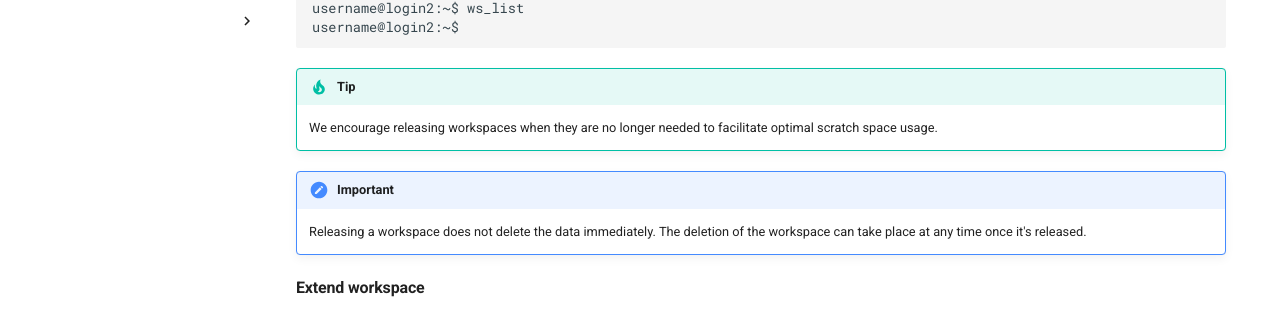
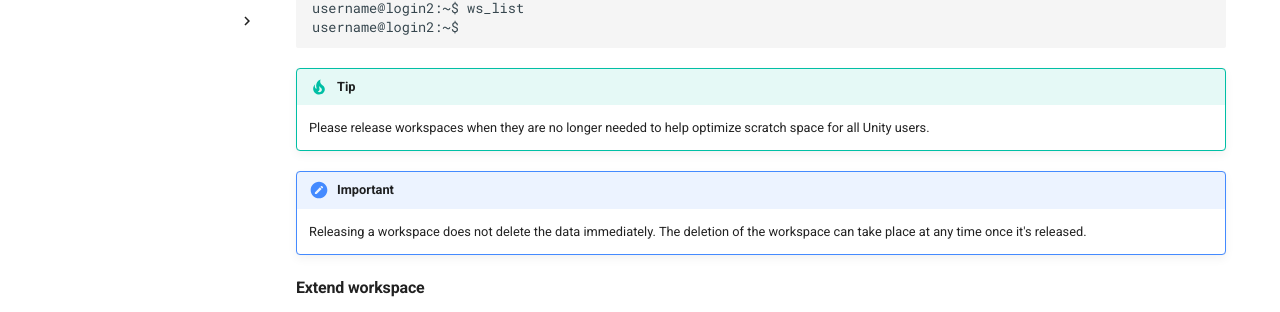
Before and after one commit to UMass-RC/unity-docs, an MkDocs documentation site: the page built from docs/managing-files/hpc-workspace.md, in a window 1280 px wide and 900 px high, scrolled down 1355 px. Shown: the part 140-452 px from the top of the window. Built offline with MkDocs 1.6.1 and Material for MkDocs 9.7.7, drawn with Linux system fonts in a browser that asks for light colours; comment, search, counter and statistics services are not loaded.

Commit message:
Update docs/managing-files/hpc-workspace.md
Co-authored-by: Georgia Stuart <georgiastuart@users.noreply.github.com>

````diff
--- a/docs/managing-files/hpc-workspace.md
+++ b/docs/managing-files/hpc-workspace.md
@@ -74,7 +74,7 @@ username@login2:~$
 ```
 
 !!! tip
-    We encourage releasing workspaces when they are no longer needed to facilitate optimal scratch space usage.
+    Please release workspaces when they are no longer needed to help optimize scratch space for all Unity users.
 
 !!! important
     Releasing a workspace does not delete the data immediately.
````
